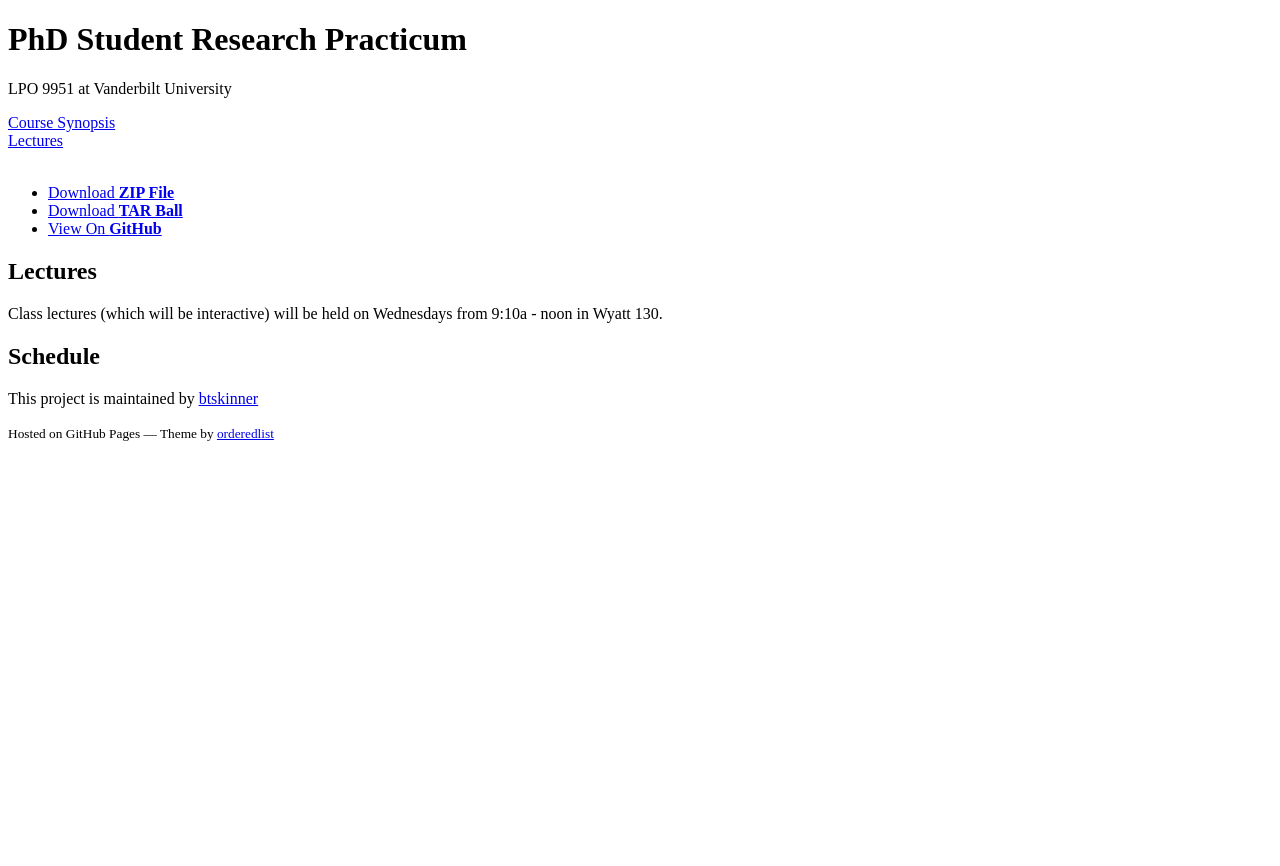
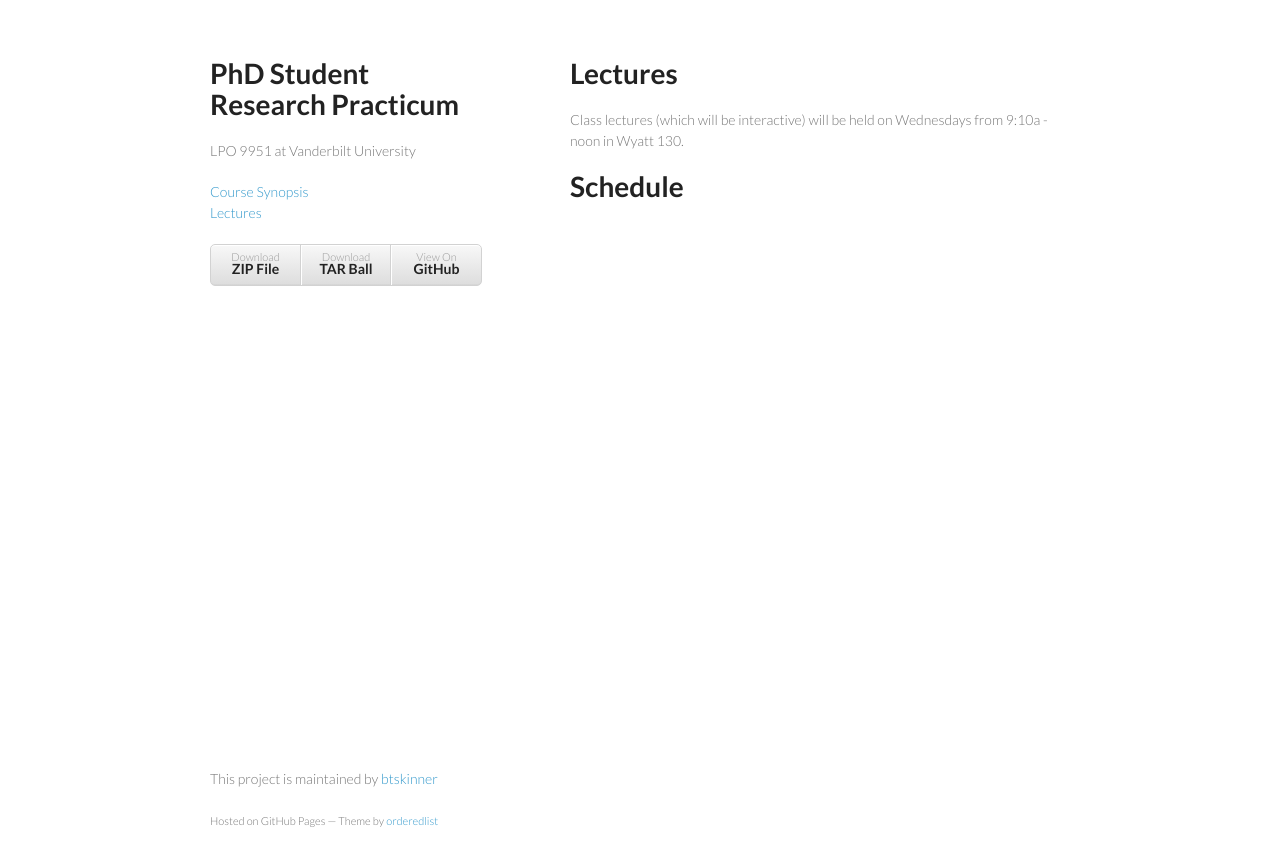
Before and after one commit to btskinner/lpo9951, a Jekyll site: the page built from lectures/index.md, in a window 1280 px wide. Shown: the top 866 px of the page. Built offline with Jekyll 4.4.1, drawn with Linux system fonts in a browser that asks for light colours.

Commit message:
Update default.html

```diff
--- a/_layouts/default.html
+++ b/_layouts/default.html
@@ -5,9 +5,9 @@
     <meta http-equiv="X-UA-Compatible" content="chrome=1">
     <title>PhD Student Research Practicum</title>
 
-    <link rel="stylesheet" href="stylesheets/styles.css">
-    <link rel="stylesheet" href="stylesheets/github-light.css">
-    <link rel="stylesheet" href="stylesheets/custom.css">
+    <link rel="stylesheet" href="{{ site.baseurl }}/stylesheets/styles.css">
+    <link rel="stylesheet" href="{{ site.baseurl }}/stylesheets/github-light.css">
+    <link rel="stylesheet" href="{{ site.baseurl }}/stylesheets/custom.css">
     <meta name="viewport" content="width=device-width, initial-scale=1, user-scalable=no">
     <!--[if lt IE 9]>
     <script src="//html5shiv.googlecode.com/svn/trunk/html5.js"></script>
```
